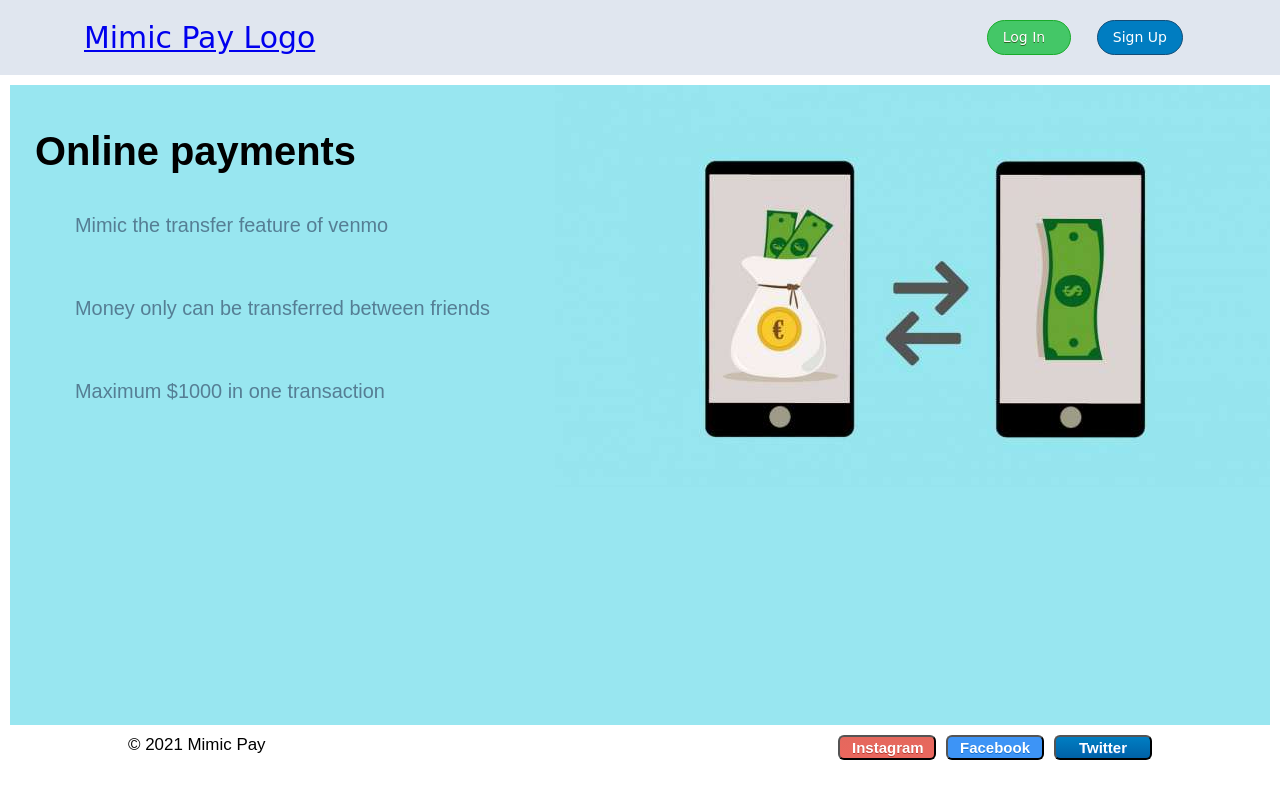
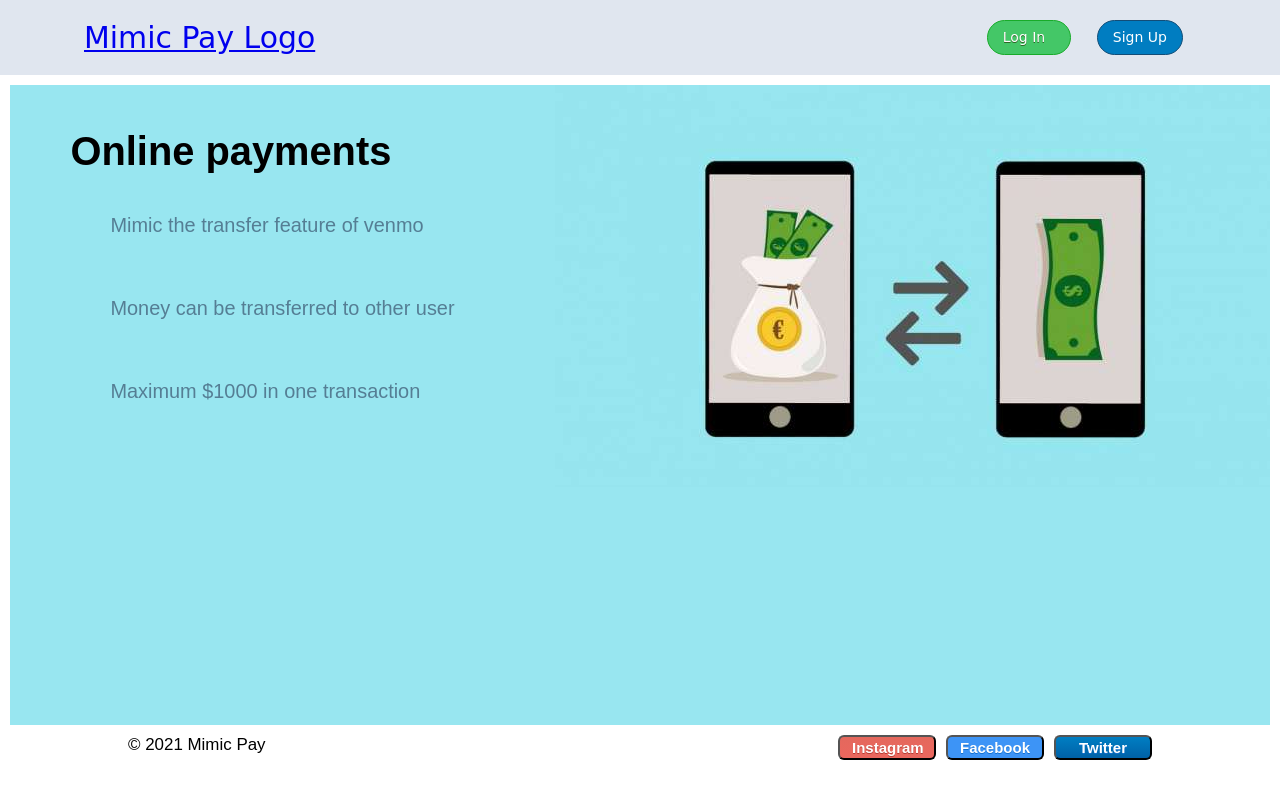
Before and after one commit to fanhuanliang/Payment-System, a React app: page / in a window 1280 px wide. Built offline with nearby package versions, Linux system fonts and the light colour scheme; no server answers.

Commit message:
Working on authenticate.

```diff
--- a/src/components/Home/Content/Content.jsx
+++ b/src/components/Home/Content/Content.jsx
@@ -11,7 +11,7 @@
           <h1>Online payments</h1>
             <style.UnOrderList>
               <li>Mimic the transfer feature of venmo</li>
-              <li>Money only can be transferred between friends</li>
+              <li>Money can be transferred to other user</li>
               <li>Maximum $1000 in one transaction</li>
             </style.UnOrderList>
             </style.LeftSide>
--- a/src/components/Home/Home.jsx
+++ b/src/components/Home/Home.jsx
@@ -4,6 +4,7 @@
 import Footer from './Footer/Footer.jsx';
 
 export default function Home() {
+
   return (
     <>
       <Header />
--- a/src/components/app.jsx
+++ b/src/components/app.jsx
@@ -1,20 +1,28 @@
-import React from 'react';
+import React, { useEffect } from 'react';
 import Login from './Login/Login.jsx';
 import Home from './Home/Home.jsx';
 import Register from './Register/Register.jsx';
 import Main from './Main/Main.jsx';
 import { GlobalStyle } from '../index.style.jsx';
 import { BrowserRouter as Router, Switch, Route } from 'react-router-dom'
+import { useSelector, useDispatch } from 'react-redux';
+import { loadUser } from '../redux/actions/actionCreators'
 
 const App = () => {
   // console.log(window.__REDUX_DEVTOOLS_EXTENSION__() )
+  const { user, isAuthenticated } = useSelector(state => state.authReducer)
+  console.log(user)
+  const dispatch = useDispatch()
+  useEffect(() => {
+    dispatch(loadUser())
+  }, [])
   return (
     <Router>
       <>
       <GlobalStyle />
         <Switch>
           <Route exact path='/'>
-          {true ?  <Home />:<Main />}
+            {!isAuthenticated ? <Home /> : <Main user={user}/>}
           </Route>
           <Route path='/login'>
             <Login />
```
